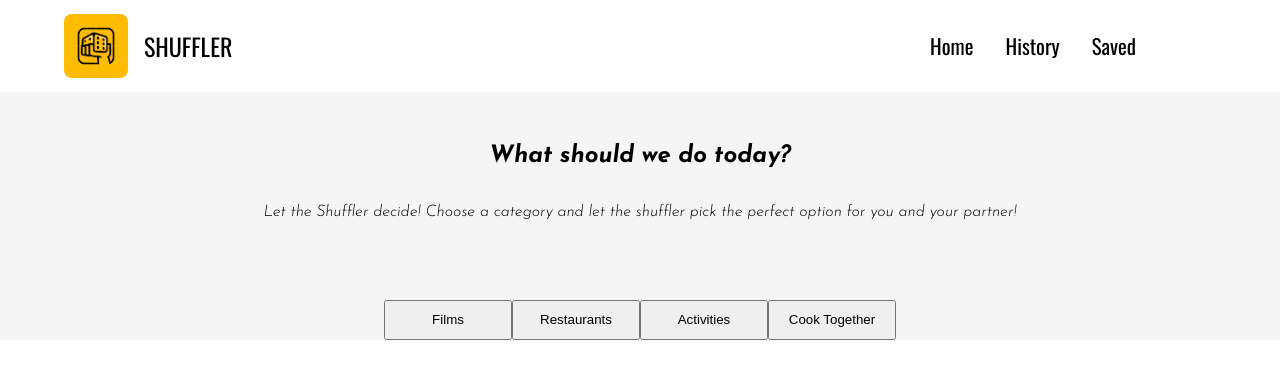
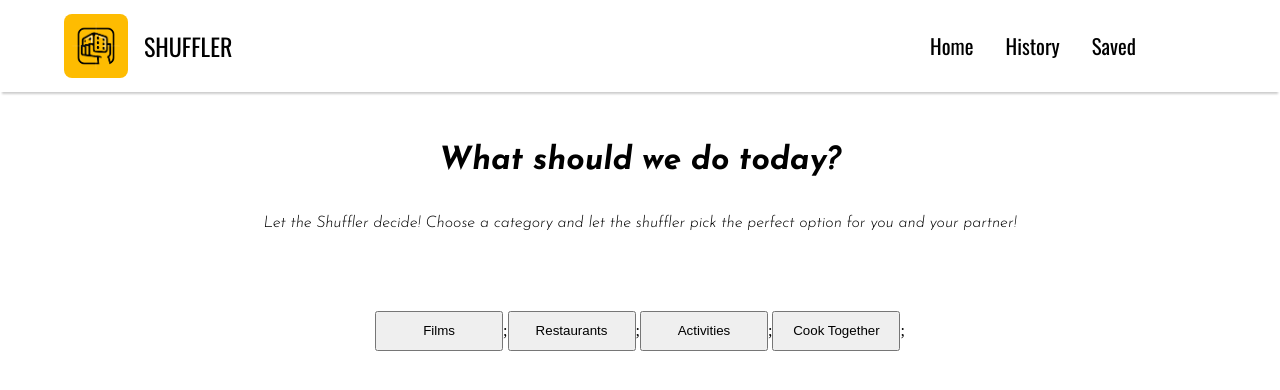
Before and after one commit to swiftybo/shuffler, a React (Vite) app: page / in a window 1280 px wide. Shown: the top 390 px of the page. Built offline with nearby package versions, Linux system fonts and the light colour scheme.

Commit message:
Created new context for menu and created new class for menuItem component to add styling

```diff
--- a/src/App.jsx
+++ b/src/App.jsx
@@ -1,11 +1,19 @@
 import Menu from "./components/Menu.jsx";
 import Header from "./components/Header.jsx";
+import { useState } from "react";
+import { MenuContext } from "./store/menu-context.jsx";
 
 function App() {
+  const [selectedCategory, setSelectedCategory] = useState("");
+
+  function onSelectCategory(event) {
+    setSelectedCategory(event.target.value);
+  }
+
   return (
     <>
       <Header />
-      <section className="content">
+      <MenuContext className="content">
         <div className="intro josefin-sans">
           <h1>What should we do today?</h1>
           <p className="intro__para">
@@ -14,7 +22,7 @@ function App() {
           </p>
         </div>
         <Menu />
-      </section>
+      </MenuContext>
     </>
   );
 }
--- a/src/components/MenuItem.jsx
+++ b/src/components/MenuItem.jsx
@@ -1,7 +1,12 @@
+import { useContext } from "react";
+import { MenuContext } from "../store/menu-context";
+
 export default function MenuItem({ children }) {
+  const menuCtx = useContext(MenuContext);
+
   return (
-    <li>
-      <button className="menu__btn">{children}</button>
-    </li>
+    <>
+      <button className="menu__btn">{children}</button>;
+    </>
   );
 }
--- a/src/index.css
+++ b/src/index.css
@@ -81,6 +81,9 @@ body {
   margin: 4rem;
 }
 
+.menuItem {
+}
+
 .menu__btn {
   width: 10vw;
   height: 5vh;
--- /dev/null
+++ b/src/store/menu-context.jsx
@@ -0,0 +1,3 @@
+import { createContext } from "react";
+
+export const MenuContext = createContext();
```
